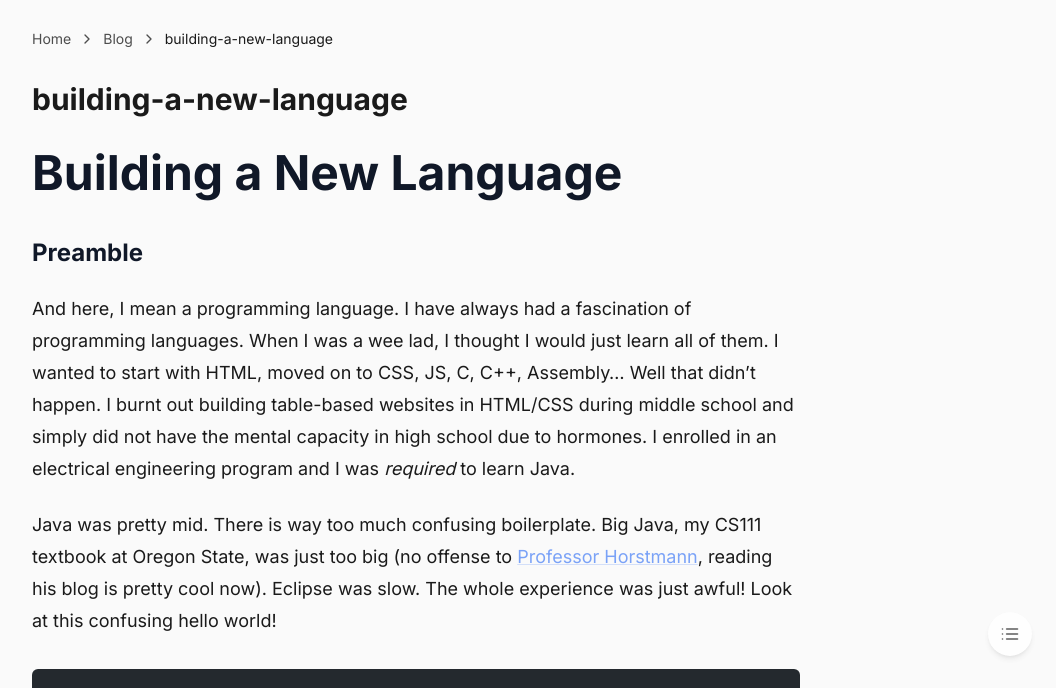
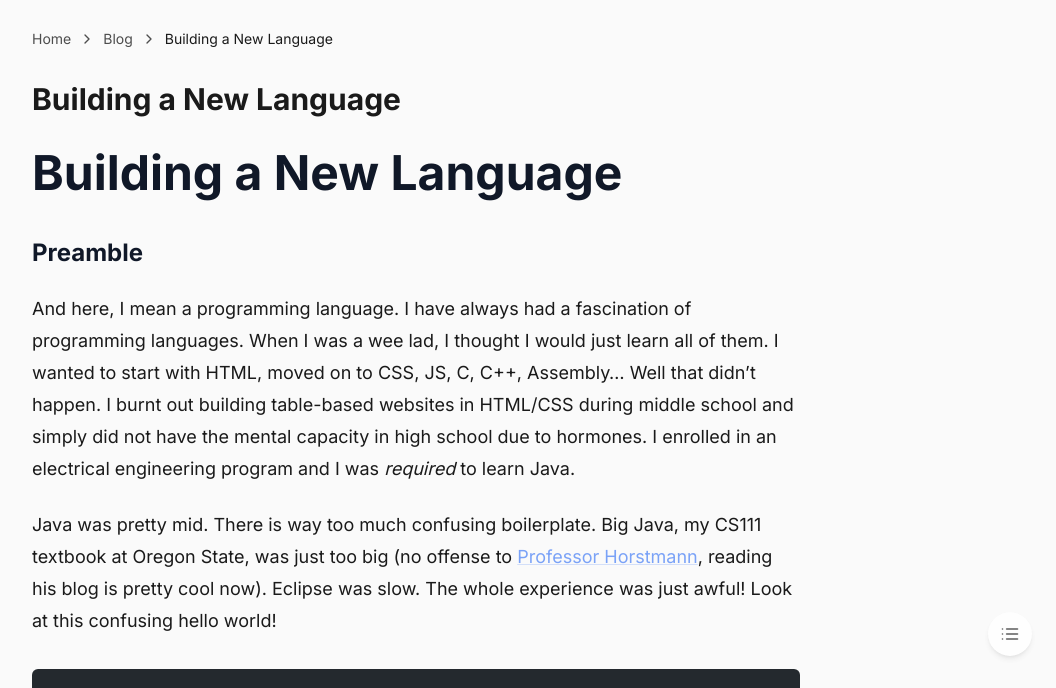
Before and after one commit to nightconcept/solivan-dev-v3, an Astro site: page /blog/building-a-new-language in a window 1280 px wide. Shown: the part 72-760 px from the top of the page, without its empty margins (224-1280 px from the left). Built offline with nearby package versions, Linux system fonts and the light colour scheme; Astro itself is replaced by a stand-in of ours; code samples lack their colours.

Commit message:
fix: tests again maybe

```diff
--- a/src/content/blog/building-a-new-language.md
+++ b/src/content/blog/building-a-new-language.md
@@ -1,5 +1,5 @@
 ---
-title: building-a-new-language
+title: Building a New Language
 date: 2025-06-30T14:16:56-07:00
 lastmod: 2025-06-30T14:16:56-07:00
 author: ['Danny']
```
Also changed, not shown: .github/workflows/ci.yml.
